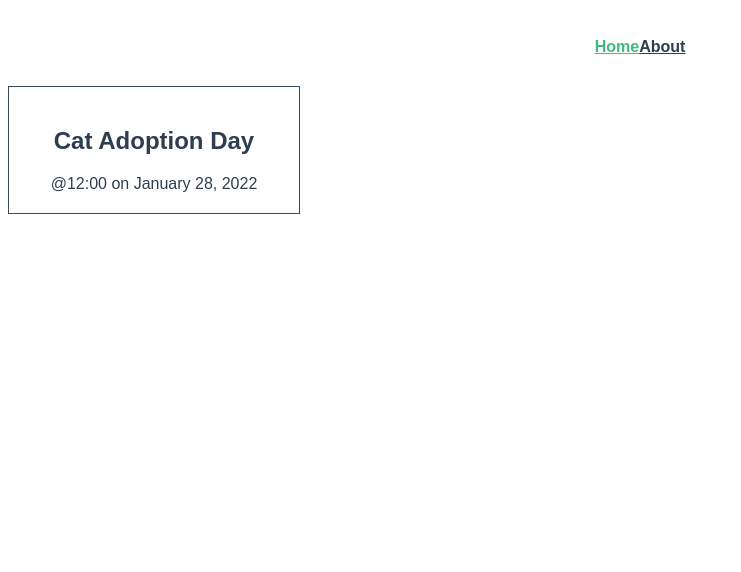
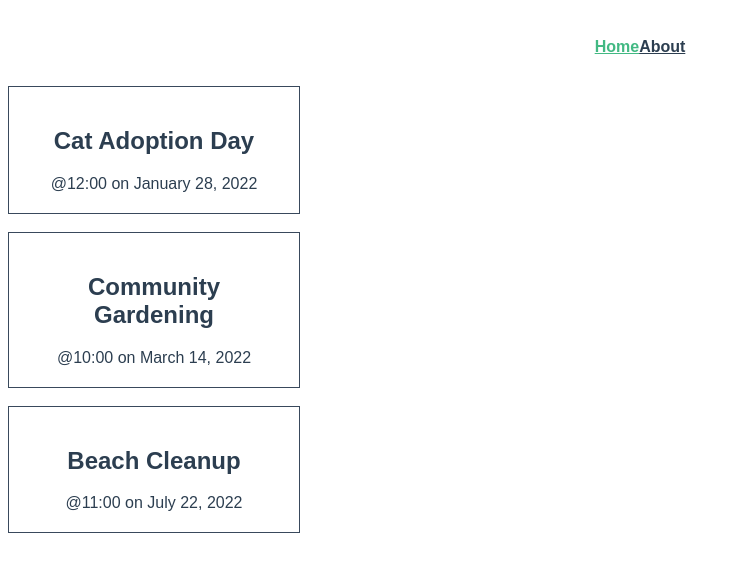
Before and after one commit to techatha/compo-lab02, a Vue app: page / in a window 1280 px wide. Shown: the top 572 px of the page, without its empty margins (0-741 px from the left). Built offline with nearby package versions, Linux system fonts and the light colour scheme.

Commit message:
8.4 show web browser

```diff
--- a/src/components/EventCard.vue
+++ b/src/components/EventCard.vue
@@ -1,19 +1,18 @@
 <script setup lang="ts">
 import { ref } from 'vue'
-// defineProps<{
-//   msg: string
-// }>()
-const event = ref({
-  id: 5928101,
-  category: 'animal welfare',
-  title: 'Cat Adoption Day',
-  description: 'Find your new feline friend at this event.',
-  location: 'Meow town',
-  date: 'January 28, 2022',
-  time: '12:00',
-  petAllowed: true,
-  organizer: 'Kat Laydee'
-})
+import type {Event} from '@/type'; //  ???
+defineProps < { event: Event } >()
+// const event = ref({
+//   id: 5928101,
+//   category: 'animal welfare',
+//   title: 'Cat Adoption Day',
+//   description: 'Find your new feline friend at this event.',
+//   location: 'Meow town',
+//   date: 'January 28, 2022',
+//   time: '12:00',
+//   petAllowed: true,
+//   organizer: 'Kat Laydee'
+// })
 </script>
 
 <template>
--- /dev/null
+++ b/src/type.ts
@@ -0,0 +1,11 @@
+export interface Event {
+    id: number;
+    category: string;
+    title: string;
+    description: string;
+    location: string;
+    date: string;
+    time: string;
+    petAllowed: boolean;
+    organizer: string;
+  }
--- a/src/views/HomeView.vue
+++ b/src/views/HomeView.vue
@@ -1,9 +1,47 @@
 <script setup lang="ts">
-import EventCard from '@/components/EventCard.vue'
+import EventCard from '@/components/EventCard.vue';
+import { ref } from 'vue';
+import type { Event } from '@/type'; // ???
+
+const events = ref<Event[]>([
+  {
+    id: 5928101,
+    category: 'animal welfare',
+    title: 'Cat Adoption Day',
+    description: 'Find your new feline friend at this event.',
+    location: 'Meow town',
+    date: 'January 28, 2022',
+    time: '12:00',
+    petAllowed: true,
+    organizer: 'Kat Laydee'
+  },
+  {
+    id: 4582797,
+    category: 'food',
+    title: 'Community Gardening',
+    description: 'Join us as we tend to the community edible plants.',
+    location: 'Flora city',
+    date: 'March 14, 2022',
+    time: '10:00',
+    petAllowed: true,
+    organizer: 'Fern Pollin'
+  },
+  {
+    id: 8419988,
+    category: 'sustainability',
+    title: 'Beach Cleanup',
+    description: 'Help pick up trash along the shore.',
+    location: 'Playa Del Carmen',
+    date: 'July 22, 2022',
+    time: '11:00',
+    petAllowed: false,
+    organizer: 'Carey Wales'
+  }
+]);
 </script>
 
 <template>
   <div class="home">
-    <EventCard />
+    <EventCard v-for="event in events" :key="event.id" :event="event" />
   </div>
 </template>
```
